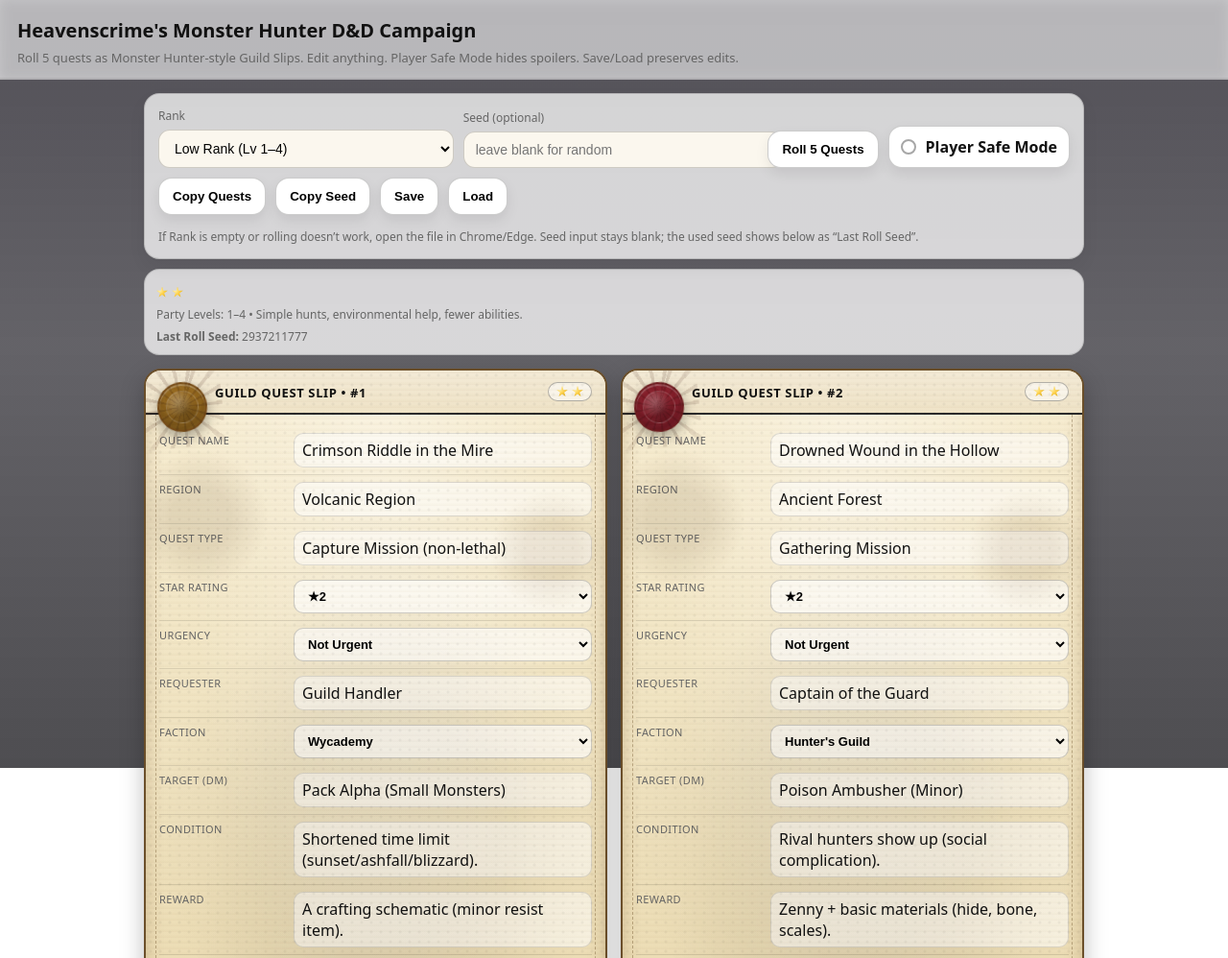
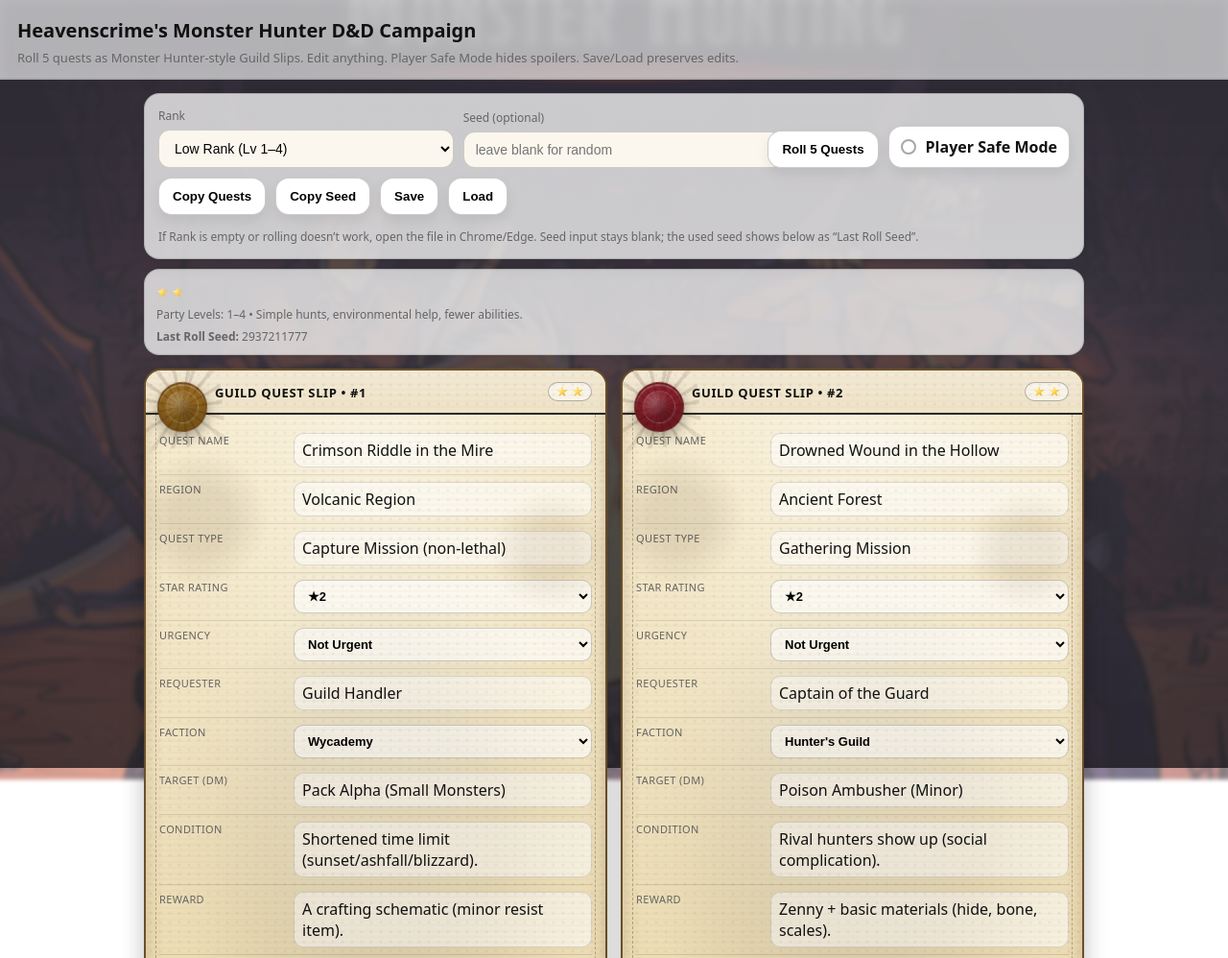
Before and after one commit to Delmag1/Jurisdictiongaming, a plain HTML site: page index.html in a window 1280 px wide. Shown: the top 998 px of the page at 96% size. Drawn offline with nearby package versions, Linux system fonts and the light colour scheme.

Commit message:
Fix background image reference to match actual filename

```diff
--- a/index.html
+++ b/index.html
@@ -212,7 +212,7 @@
       content:"";
       position: fixed;
       inset: 0;
-      background-image: url('dnd_phot.png');
+      background-image: url('dnd_photo.png');
       background-size: cover;
       background-position: center;
       background-repeat: no-repeat;
```
